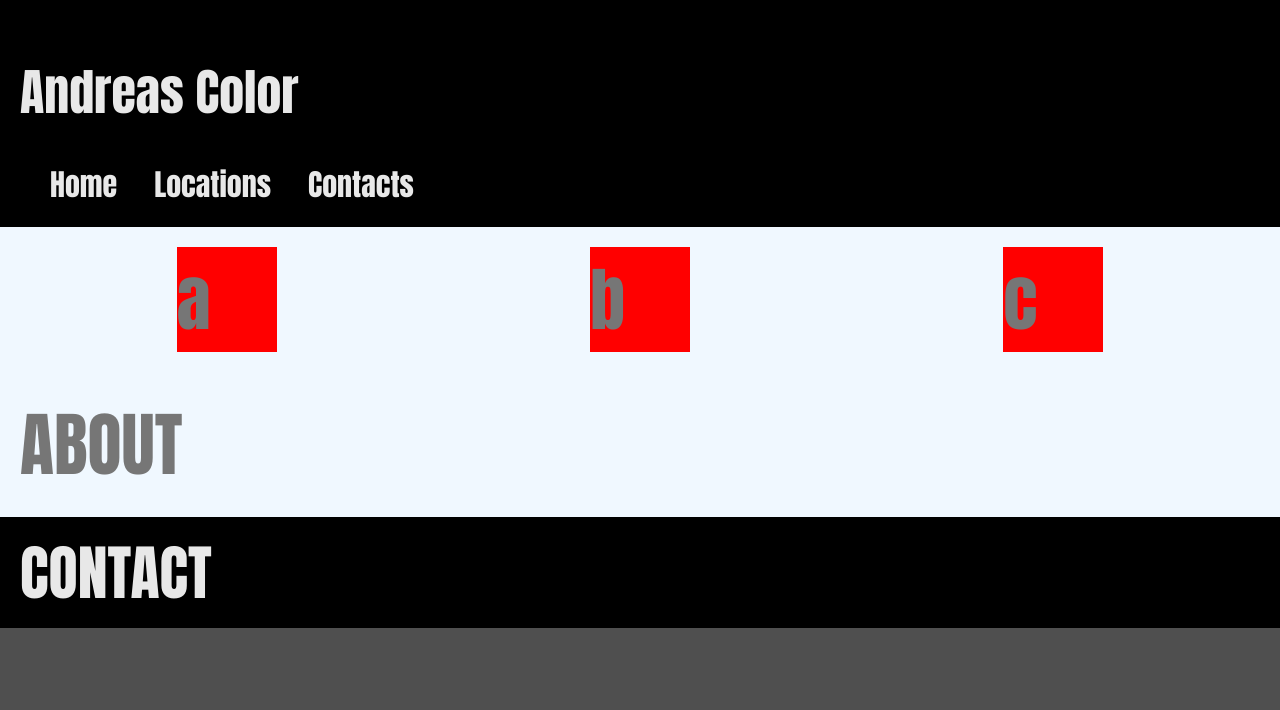
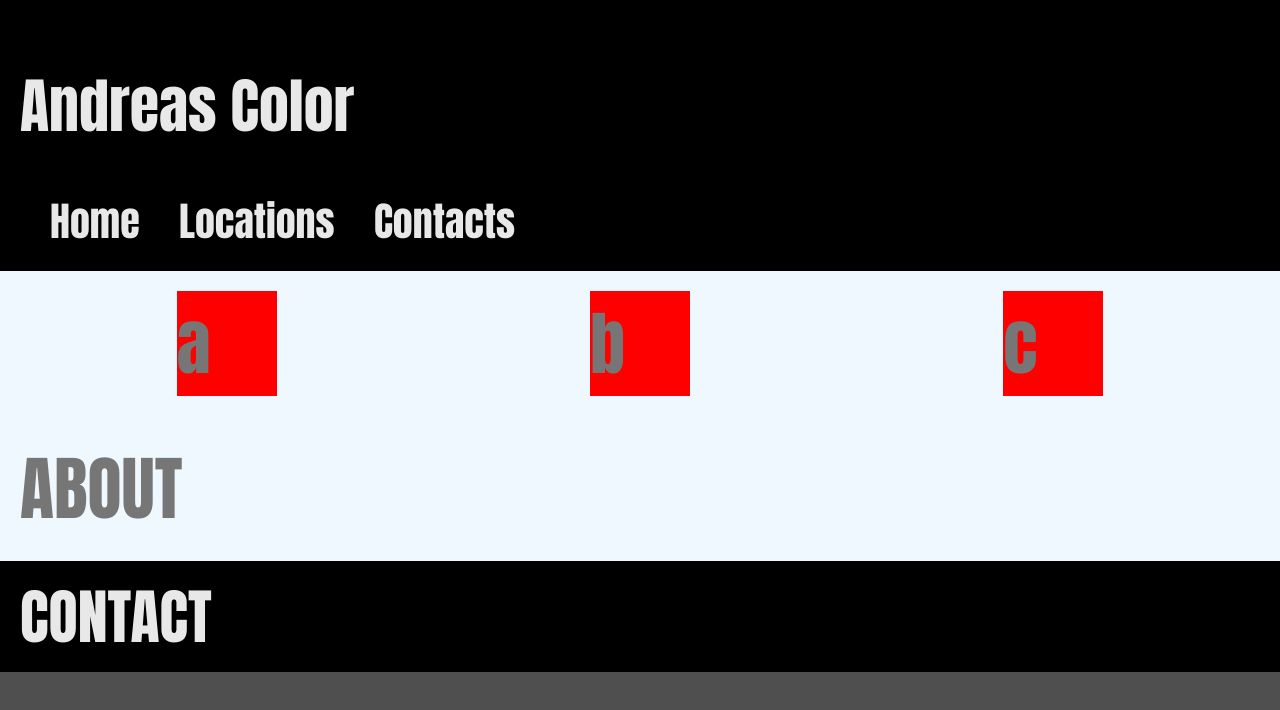
Before and after one commit to AdidasGrass/emilianodraw, a plain HTML site: page test.html in a window 1280 px wide. Drawn offline with Linux system fonts and the light colour scheme.

Commit message:
New Logo

```diff
--- a/test.html
+++ b/test.html
@@ -12,7 +12,7 @@
 			padding: 0;
 	}
 		header {
-			font-size: 30px;
+			font-size: 40px;
 			background-color: black;
 			padding: 20px;
 
@@ -47,7 +47,7 @@
 			margin-left: 30px;
 		}
 		h1{
-	font-size: 50px;
+	font-size: 60px;
 		}
 	</style>
 </head>
```
